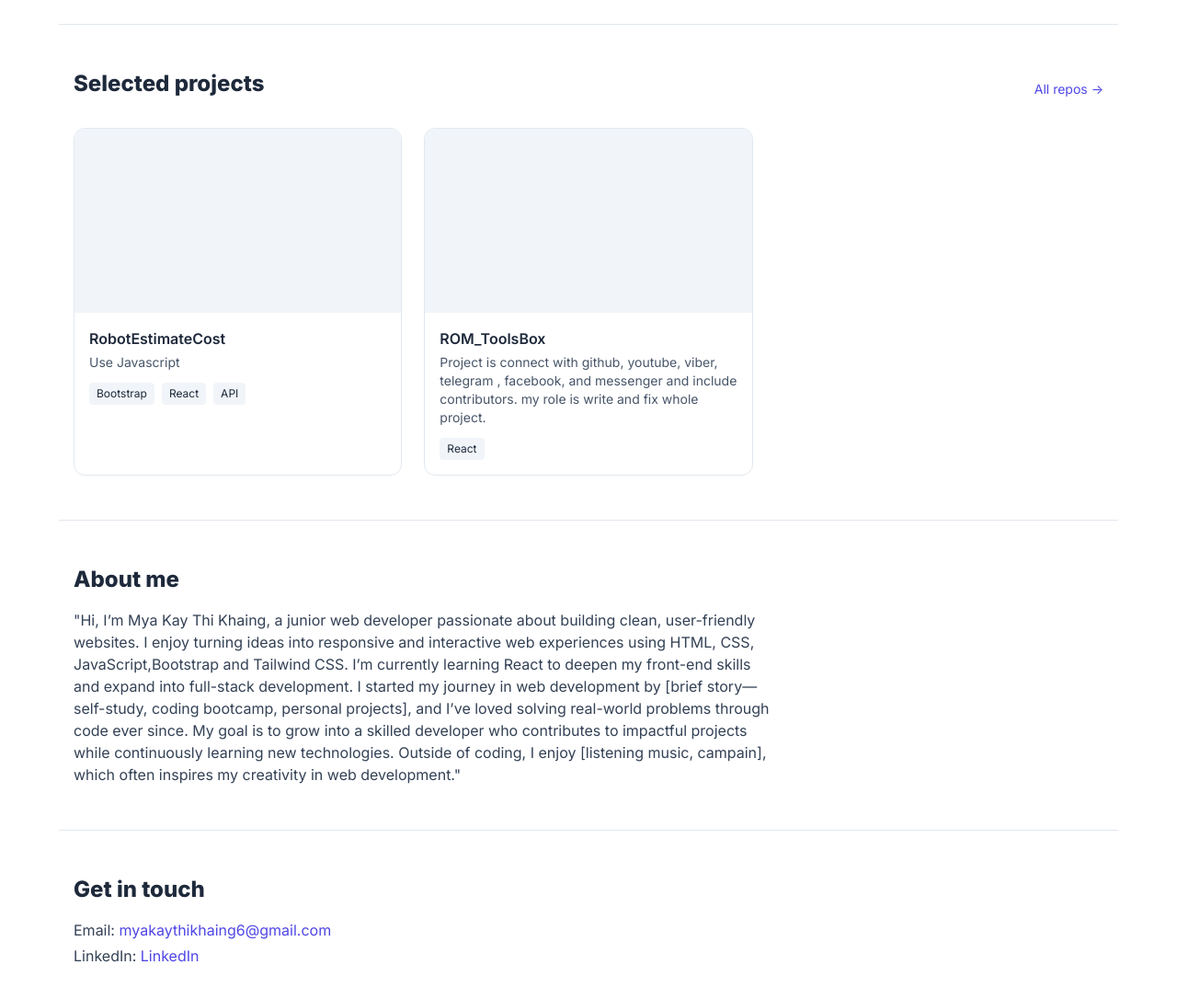
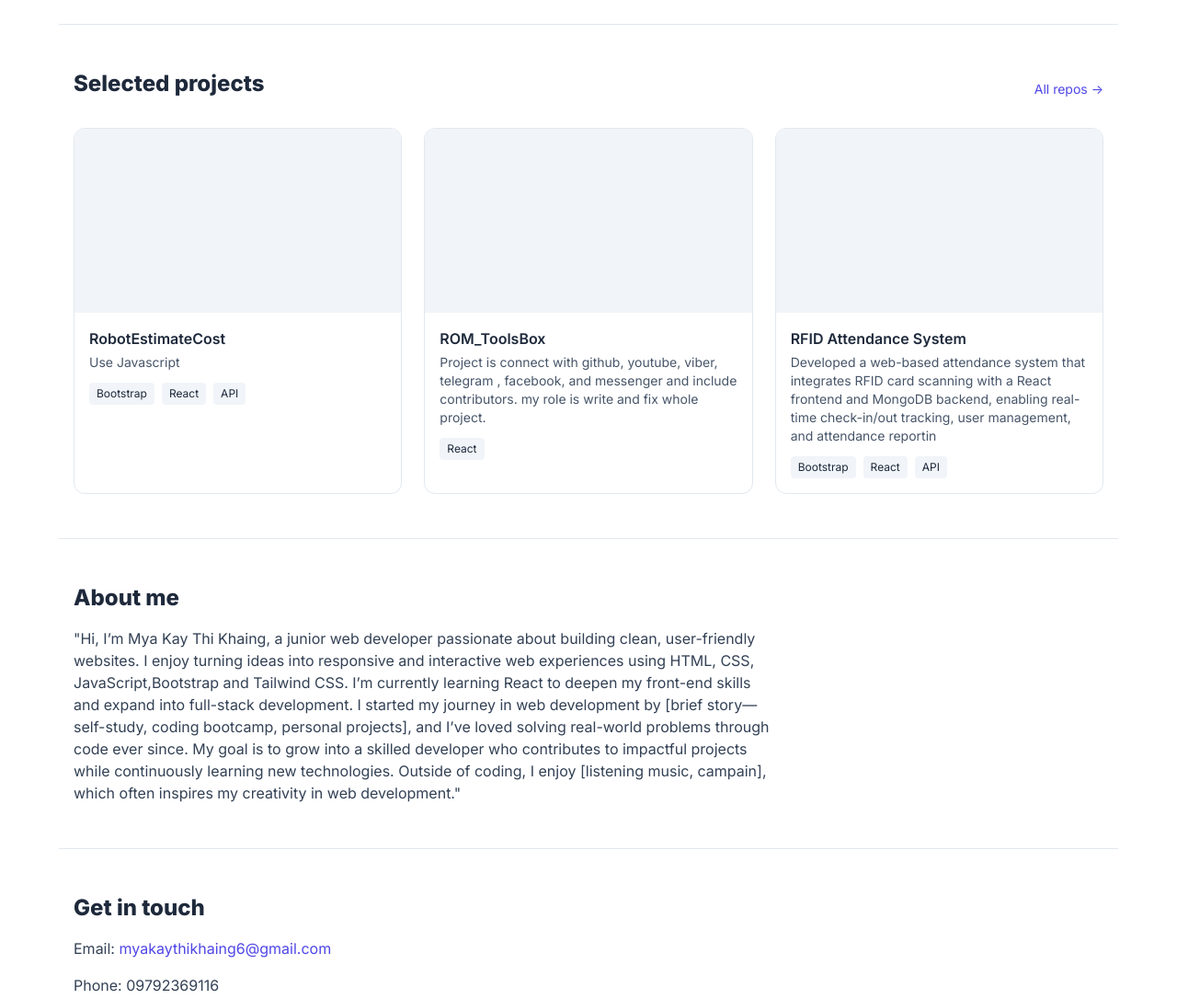
Before and after one commit to khaing684/my-portfolio, a website: page index.html in a window 1280 px wide. Shown: the part 580-1666 px from the top of the page at 92% size. Drawn offline with Linux system fonts and the light colour scheme.

Commit message:
update one project and add phone number

```diff
--- a/index.html
+++ b/index.html
@@ -17,7 +17,7 @@
     <!-- Navbar -->
     <header class="sticky top-0 z-30 bg-white/80 backdrop-blur border-b border-slate-200">
       <nav class="mx-auto max-w-6xl px-4 py-3 flex items-center justify-between">
-        <a href="#" class="text-lg font-extrabold tracking-tight">Mya Kay Thi Khaing<span class="text-indigo-600">.</span></a>
+        <a href="#" class="text-lg font-extrabold tracking-tight">Mya Kay Thi Khaing<span class="text-indigo-600"></span></a>
         <div class="hidden sm:flex gap-6 text-sm">
           <a href="#projects" class="hover:text-indigo-600">Projects</a>
 
@@ -44,7 +44,7 @@
           </div>
         </div>
         <div class="relative">
-          <div class="aspect-[4/3] rounded-2xl bg-gradient-to-tr from-indigo-50 to-purple-50 border border-slate-200 flex items-center justify-center">
+          <div class="aspect-[4/4] rounded-2xl bg-gradient-to-tr from-indigo-50 to-purple-50 border border-slate-200 flex items-center justify-center">
             <span class="text-slate-400"><img src="assets/k.jpg" alt="Mya Kay Thi Khaing" class="rounded-2xl" />
 </span>
           </div>
@@ -90,6 +90,21 @@
             </div>
           </a>
         </article>
+         <article class="group rounded-xl border border-slate-200 hover:border-indigo-300 bg-white overflow-hidden">
+          <a href="#" class="block">
+            <div class="aspect-video bg-slate-100"></div>
+            <div class="p-4">
+              <h3 class="font-semibold group-hover:text-indigo-600">RFID Attendance System</h3>
+              <p class="mt-1 text-sm text-slate-600">Developed a web-based attendance system that integrates RFID card scanning with a React frontend and MongoDB backend, enabling real-time check-in/out tracking, user management, and attendance reportin </p>
+              <div class="mt-3 flex flex-wrap gap-2 text-xs">
+                <span class="px-2 py-1 rounded bg-slate-100">Bootstrap</span>
+                <span class="px-2 py-1 rounded bg-slate-100">React</span>
+                <span class="px-2 py-1 rounded bg-slate-100">API</span>
+
+              </div>
+            </div>
+          </a>
+        </article>
       </div>
     </section>
 
@@ -107,6 +122,7 @@ Outside of coding, I enjoy [listening music, campain], which often inspires my c
     <section id="contact" class="mx-auto max-w-6xl px-4 py-12 border-t border-slate-200">
       <h2 class="text-2xl font-bold">Get in touch</h2>
       <p class="mt-4 text-slate-700">Email: <a href="myakaythikhaing6@gmail.com" class="text-indigo-600 hover:underline">myakaythikhaing6@gmail.com</a></p>
+           <p class="mt-4 text-slate-700">Phone: <a href="" class="mt-4 text-slate-700">09792369116</a></p>
       <p class="mt-1 text-slate-700">LinkedIn: <a href="https://linkedin.com/in/khaing684" class="text-indigo-600 hover:underline">LinkedIn</a></p>
     </section>
 
```
